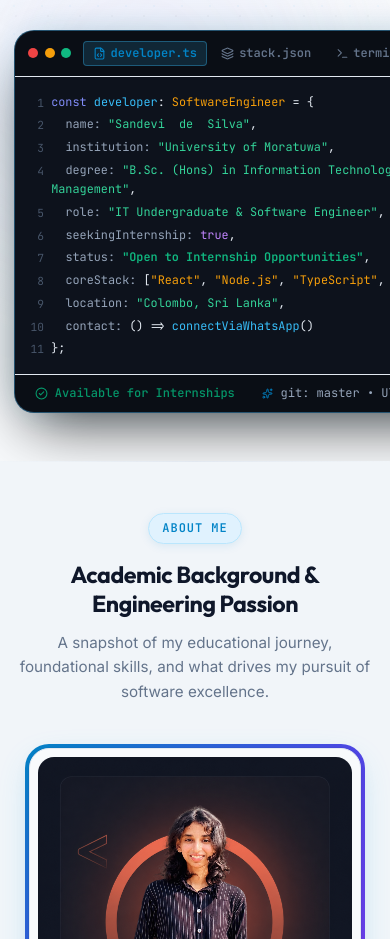
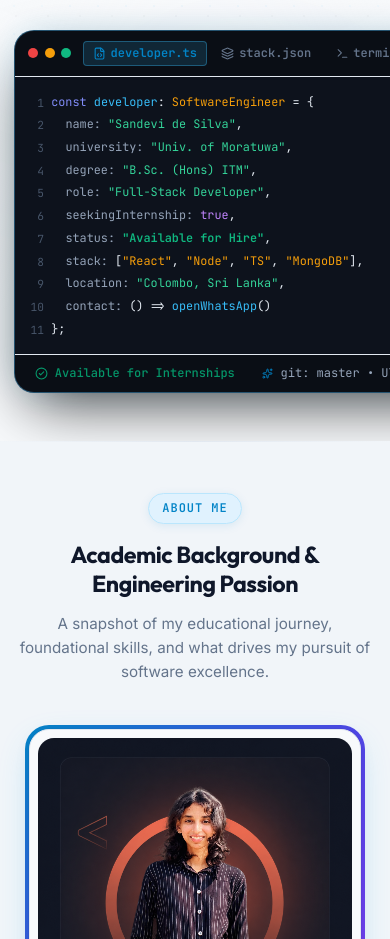
Before and after one commit to sandevi641/Portfolio, a React (Vite) app: page / in a window 390 px wide. Shown: the part 960-1899 px from the top of the page. Built offline with nearby package versions, Linux system fonts and the light colour scheme.

Commit message:
Fix code card mobile clipping and metrics layout

```diff
--- a/src/components/hero/DeveloperCard.jsx
+++ b/src/components/hero/DeveloperCard.jsx
@@ -70,31 +70,29 @@ export const DeveloperCard = () => {
 
   const tsCodeLines = [
     { num: 1, code: '<span style="color: #818cf8">const</span> <span style="color: #38bdf8">developer</span>: <span style="color: #f59e0b">SoftwareEngineer</span> = {' },
-    { num: 2, code: '  <span style="color: #94a3b8">name:</span> <span style="color: #34d399">"' + personal.name + '"</span>,' },
-    { num: 3, code: '  <span style="color: #94a3b8">institution:</span> <span style="color: #34d399">"' + about.university + '"</span>,' },
-    { num: 4, code: '  <span style="color: #94a3b8">degree:</span> <span style="color: #34d399">"' + about.degree + '"</span>,' },
-    { num: 5, code: '  <span style="color: #94a3b8">role:</span> <span style="color: #34d399">"IT Undergraduate & Software Engineer"</span>,' },
+    { num: 2, code: '  <span style="color: #94a3b8">name:</span> <span style="color: #34d399">"Sandevi de Silva"</span>,' },
+    { num: 3, code: '  <span style="color: #94a3b8">university:</span> <span style="color: #34d399">"Univ. of Moratuwa"</span>,' },
+    { num: 4, code: '  <span style="color: #94a3b8">degree:</span> <span style="color: #34d399">"B.Sc. (Hons) ITM"</span>,' },
+    { num: 5, code: '  <span style="color: #94a3b8">role:</span> <span style="color: #34d399">"Full-Stack Developer"</span>,' },
     { num: 6, code: '  <span style="color: #94a3b8">seekingInternship:</span> <span style="color: #c084fc">true</span>,' },
-    { num: 7, code: '  <span style="color: #94a3b8">status:</span> <span style="color: #10b981; font-weight: 600">"' + availability.text + '"</span>,' },
-    { num: 8, code: '  <span style="color: #94a3b8">coreStack:</span> [<span style="color: #f59e0b">"React"</span>, <span style="color: #f59e0b">"Node.js"</span>, <span style="color: #f59e0b">"TypeScript"</span>, <span style="color: #f59e0b">"MongoDB"</span>],' },
+    { num: 7, code: '  <span style="color: #94a3b8">status:</span> <span style="color: #10b981; font-weight: 600">"Available for Hire"</span>,' },
+    { num: 8, code: '  <span style="color: #94a3b8">stack:</span> [<span style="color: #f59e0b">"React"</span>, <span style="color: #f59e0b">"Node"</span>, <span style="color: #f59e0b">"TS"</span>, <span style="color: #f59e0b">"MongoDB"</span>],' },
     { num: 9, code: '  <span style="color: #94a3b8">location:</span> <span style="color: #34d399">"Colombo, Sri Lanka"</span>,' },
-    { num: 10, code: '  <span style="color: #94a3b8">contact:</span> () => <span style="color: #38bdf8">connectViaWhatsApp</span>()' },
+    { num: 10, code: '  <span style="color: #94a3b8">contact:</span> () => <span style="color: #38bdf8">openWhatsApp</span>()' },
     { num: 11, code: '};' },
   ];
 
   const jsonCodeLines = [
     { num: 1, code: '{' },
-    { num: 2, code: '  <span style="color: #38bdf8">"developer"</span>: <span style="color: #34d399">"' + personal.name + '"</span>,' },
-    { num: 3, code: '  <span style="color: #38bdf8">"university"</span>: <span style="color: #34d399">"' + about.university + '"</span>,' },
-    { num: 4, code: '  <span style="color: #38bdf8">"stack"</span>: {' },
-    { num: 5, code: '    <span style="color: #818cf8">"frontend"</span>: [<span style="color: #34d399">"React"</span>, <span style="color: #34d399">"JavaScript (ES6+)"</span>, <span style="color: #34d399">"TypeScript"</span>],' },
-    { num: 6, code: '    <span style="color: #818cf8">"backend"</span>: [<span style="color: #34d399">"Node.js"</span>, <span style="color: #34d399">"Express.js"</span>, <span style="color: #34d399">"REST APIs"</span>],' },
-    { num: 7, code: '    <span style="color: #818cf8">"databases"</span>: [<span style="color: #34d399">"MongoDB"</span>, <span style="color: #34d399">"MySQL"</span>, <span style="color: #34d399">"PostgreSQL"</span>],' },
-    { num: 8, code: '    <span style="color: #818cf8">"tools"</span>: [<span style="color: #34d399">"Git"</span>, <span style="color: #34d399">"GitHub"</span>, <span style="color: #34d399">"Docker"</span>, <span style="color: #34d399">"Vite"</span>, <span style="color: #34d399">"Postman"</span>]' },
-    { num: 9, code: '  },' },
-    { num: 10, code: '  <span style="color: #38bdf8">"availableForHire"</span>: <span style="color: #c084fc">true</span>,' },
-    { num: 11, code: '  <span style="color: #38bdf8">"targetGraduation"</span>: <span style="color: #34d399">"2027"</span>' },
-    { num: 12, code: '}' },
+    { num: 2, code: '  <span style="color: #38bdf8">"developer"</span>: <span style="color: #34d399">"Sandevi de Silva"</span>,' },
+    { num: 3, code: '  <span style="color: #38bdf8">"university"</span>: <span style="color: #34d399">"Univ. of Moratuwa"</span>,' },
+    { num: 4, code: '  <span style="color: #38bdf8">"frontend"</span>: [<span style="color: #34d399">"React"</span>, <span style="color: #34d399">"TypeScript"</span>],' },
+    { num: 5, code: '  <span style="color: #38bdf8">"backend"</span>: [<span style="color: #34d399">"Node.js"</span>, <span style="color: #34d399">"Express"</span>],' },
+    { num: 6, code: '  <span style="color: #38bdf8">"databases"</span>: [<span style="color: #34d399">"MongoDB"</span>, <span style="color: #34d399">"MySQL"</span>],' },
+    { num: 7, code: '  <span style="color: #38bdf8">"tools"</span>: [<span style="color: #34d399">"Git"</span>, <span style="color: #34d399">"Docker"</span>, <span style="color: #34d399">"Vite"</span>],' },
+    { num: 8, code: '  <span style="color: #38bdf8">"availableForHire"</span>: <span style="color: #c084fc">true</span>,' },
+    { num: 9, code: '  <span style="color: #38bdf8">"targetYear"</span>: <span style="color: #34d399">"2026/2027"</span>' },
+    { num: 10, code: '}' },
   ];
 
   const handleCopy = () => {
--- a/src/components/hero/Hero.jsx
+++ b/src/components/hero/Hero.jsx
@@ -34,9 +34,9 @@ export const Hero = () => {
         className="glow-orb animate-float"
         style={{
           top: '8%',
-          left: '-5%',
-          width: '520px',
-          height: '520px',
+          left: '0%',
+          width: 'clamp(280px, 45vw, 520px)',
+          height: 'clamp(280px, 45vw, 520px)',
           background: 'radial-gradient(circle, rgba(56, 189, 248, 0.2) 0%, rgba(56, 189, 248, 0) 70%)',
         }}
       />
@@ -44,9 +44,9 @@ export const Hero = () => {
         className="glow-orb animate-float-reverse"
         style={{
           bottom: '8%',
-          right: '-5%',
-          width: '550px',
-          height: '550px',
+          right: '0%',
+          width: 'clamp(280px, 45vw, 550px)',
+          height: 'clamp(280px, 45vw, 550px)',
           background: 'radial-gradient(circle, rgba(129, 140, 248, 0.18) 0%, rgba(168, 85, 247, 0) 70%)',
         }}
       />
@@ -55,8 +55,8 @@ export const Hero = () => {
         style={{
           top: '35%',
           left: '42%',
-          width: '380px',
-          height: '380px',
+          width: 'clamp(200px, 30vw, 380px)',
+          height: 'clamp(200px, 30vw, 380px)',
           background: 'radial-gradient(circle, rgba(16, 185, 129, 0.07) 0%, transparent 70%)',
           opacity: 0.5,
         }}
```
